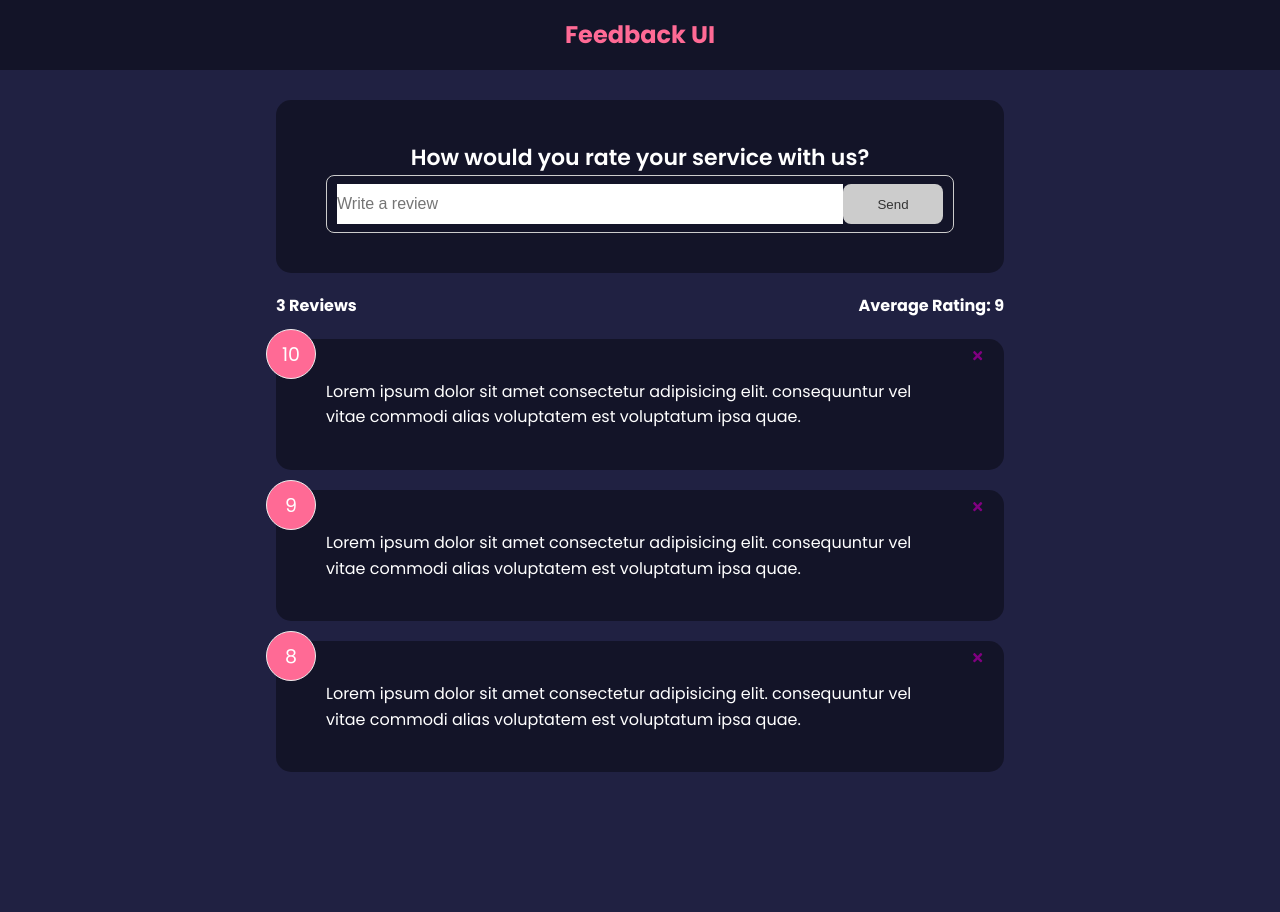
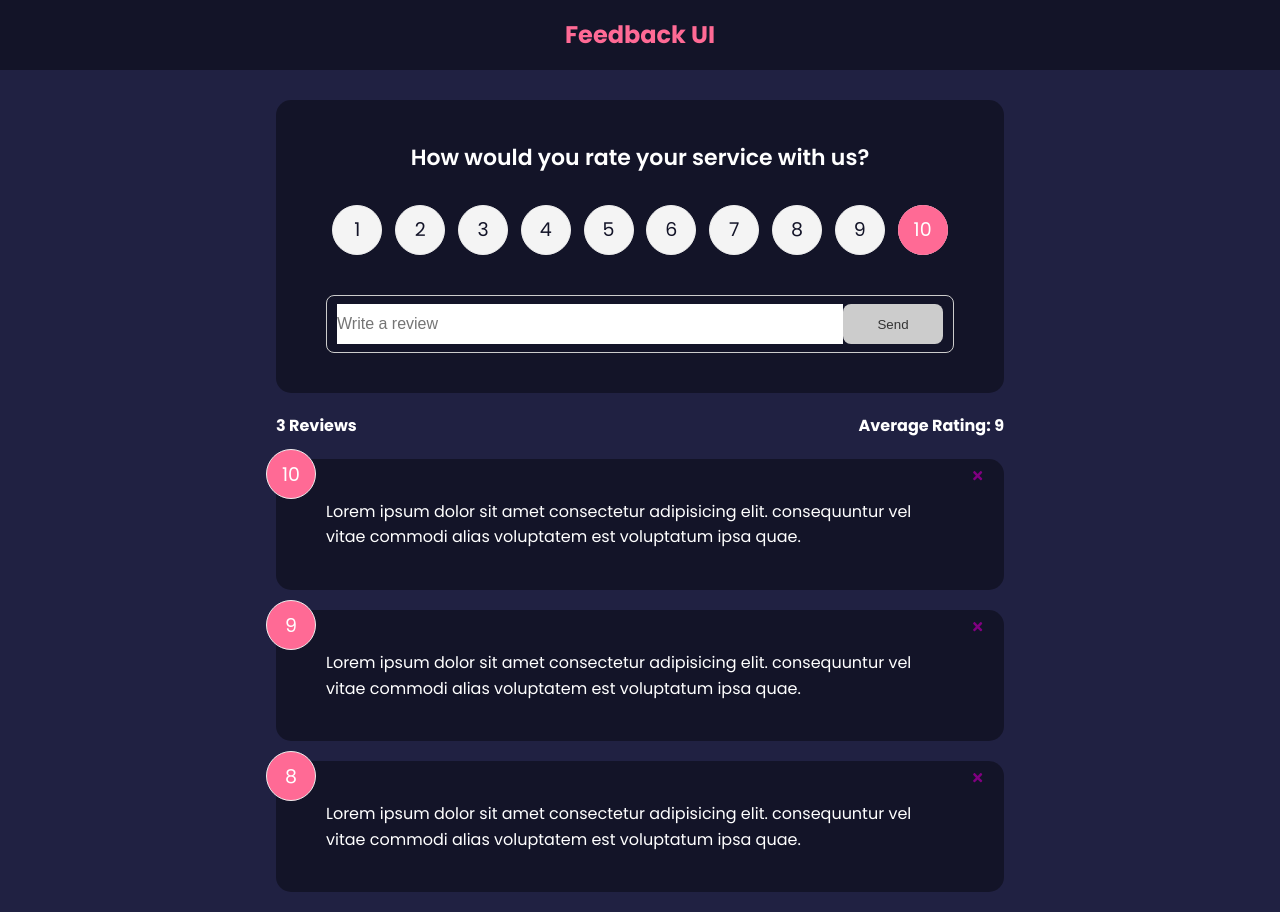
Before and after one commit to Florian-Cywinski/react-feedback-app, a React (Create React App) app: page / in a window 1280 px wide. Before the commit the page ends 800 px from the top, so only its background shows below. Built offline with nearby package versions, Linux system fonts and the light colour scheme.

Commit message:
4 - Forms, Validation & Simple Animation -> 4 - Rating Selection Component

```diff
--- a/src/components/FeedbackForm.jsx
+++ b/src/components/FeedbackForm.jsx
@@ -1,9 +1,11 @@
 import { useState, useContext, useEffect } from 'react'
 import Card from './shared/Card'
 import Button from './shared/Button'
+import RatingSelect from './RatingSelect'
 
 function FeedbackForm() {
   const [text, setText] = useState('')
+  const [rating, setRating] = useState(10)
   const [btnDisabled, setBtnDisabled] = useState(true)
   const [message, setMessage] = useState('')  // To have a min. of 10 char in the input field filled in
 
@@ -28,6 +30,7 @@
     <Card>
       <form>
         <h2>How would you rate your service with us?</h2>
+        <RatingSelect select={(rating) => setRating(rating)} /> {/* select is a prop which is a function (it gets the selected value (rating) (1...10) from RatingSelect.jsx (select) and save it into setRating) */}
         <div className='input-group'>
           <input onChange={handleTextChange} type='text' placeholder='Write a review' value={text}/>
           <Button type='submit' isDisabled={btnDisabled}>Send</Button>
--- /dev/null
+++ b/src/components/RatingSelect.jsx
@@ -0,0 +1,36 @@
+import { useState } from "react"
+
+function RatingSelect({ select }) { // select is a prop which is a function (FeedbackForm.jsx)
+  const [selected, setSelected] = useState(10)  // see down below checked={selected === i + 1}
+  // NOTE: We don't need local state here as it's a duplicate of parent state
+  // also no real need for useEffect or context
+  // useEffect(() => {
+  //   select(feedbackEdit.item.rating)
+  // }, [feedbackEdit])
+
+  const handleChange = (e) => {
+    setSelected(+e.currentTarget.value) // to set (1...10)
+    select(+e.currentTarget.value)  // to call the function select
+  }
+
+  // NOTE: simplified with iteration
+  return (
+    <ul className='rating'>
+      {Array.from({ length: 10 }, (_, i) => ( // To have 10 (1 to 10) rating circle buttons (to chose one)
+        <li key={`rating-${i + 1}`}>
+          <input
+            type='radio'
+            id={`num${i + 1}`}
+            name='rating'
+            value={i + 1}
+            onChange={handleChange} // handleChange is an event handeler
+            checked={selected === i + 1}  // if it matches it is set to true and therefor shown as the selected one
+          />
+          <label htmlFor={`num${i + 1}`}>{i + 1}</label>
+        </li>
+      ))}
+    </ul>
+  )
+}
+
+export default RatingSelect
--- a/src/index.css
+++ b/src/index.css
@@ -57,6 +57,7 @@
     align-items: center;
     justify-content: space-around;
     margin: 30px 0 40px;
+    color: #131428; /* I added this color to display unselected rating options */
 }
 
 .rating li,
```
